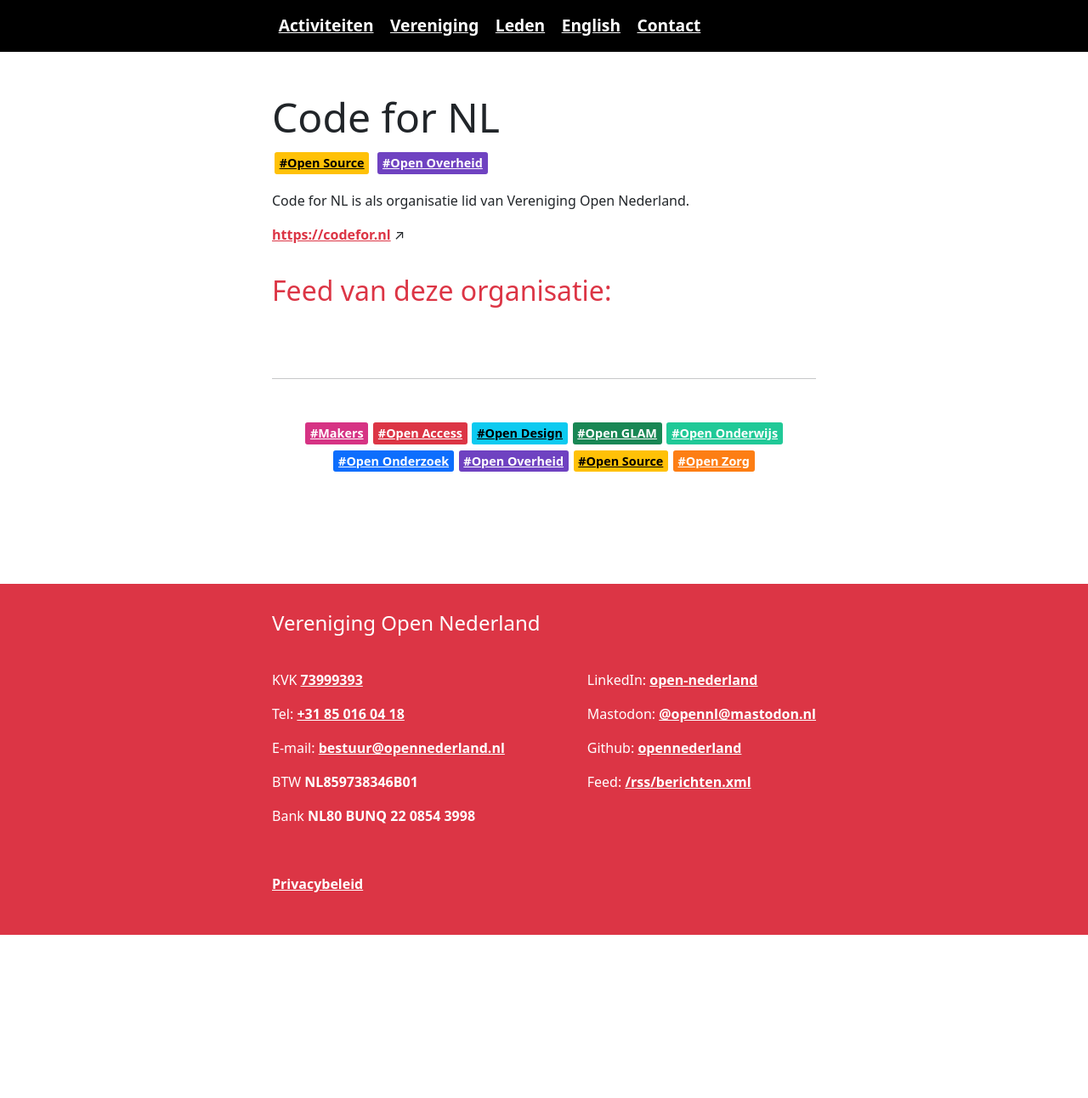
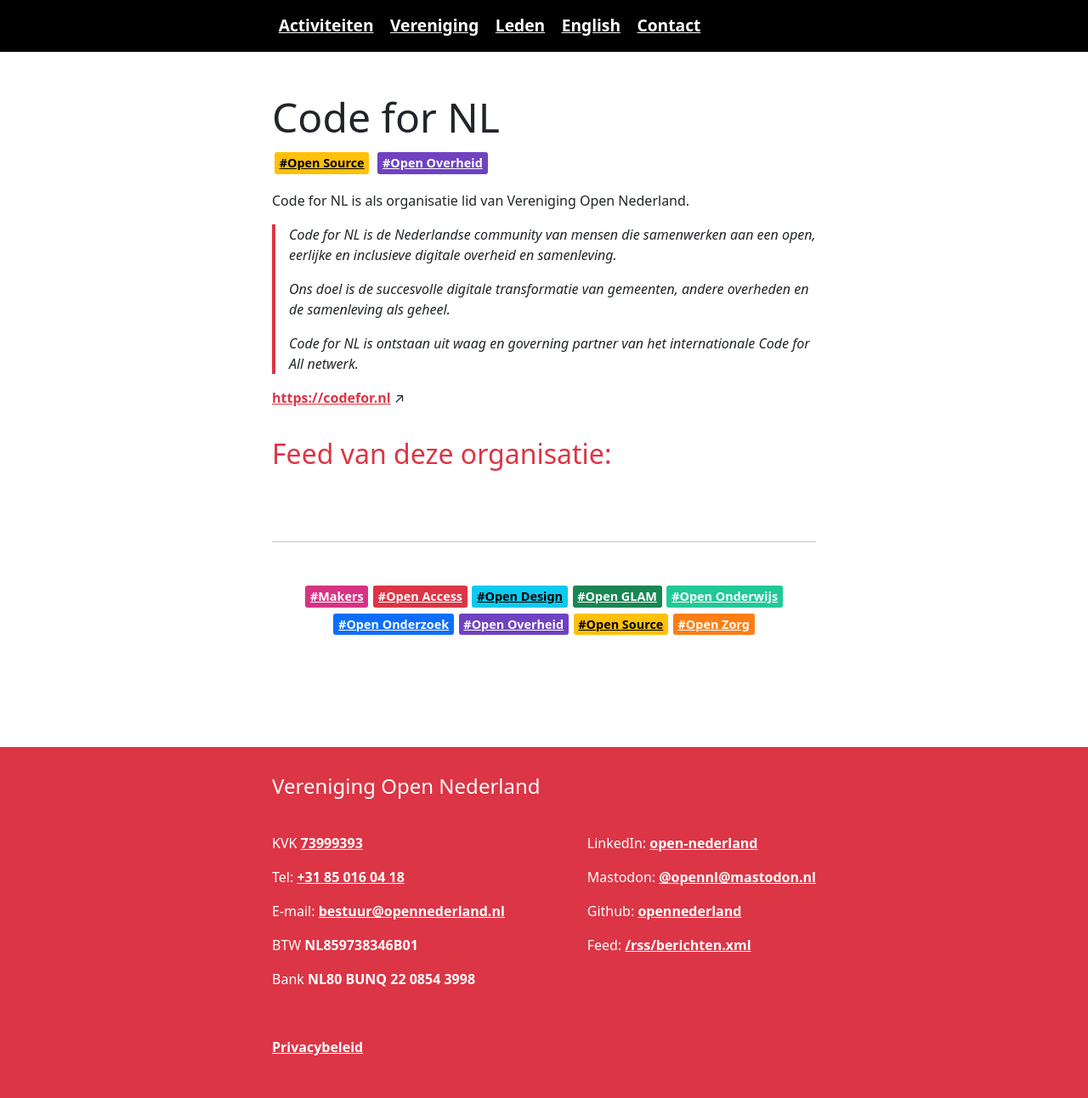
Before and after one commit to opennederland/www.opennederland.nl, a Jekyll site: the page built from _members/organisaties/code-for-nl.md, in a window 1280 px wide. Shown: the whole page at 85% size. Built offline with Jekyll 4.4.1, drawn with Linux system fonts in a browser that asks for light colours; before the commit the page ends 1100 px from its top, so only the background shows below that.

Commit message:
Update code-for-nl.md

```diff
--- a/_members/organisaties/code-for-nl.md
+++ b/_members/organisaties/code-for-nl.md
@@ -6,3 +6,9 @@
 type: organisatie
 rss: https://codefor.nl/feed.xml
 ---
+
+Code for NL is de Nederlandse community van mensen die samenwerken aan een open, eerlijke en inclusieve digitale overheid en samenleving.
+
+Ons doel is de succesvolle digitale transformatie van gemeenten, andere overheden en de samenleving als geheel.
+
+Code for NL is ontstaan uit waag en governing partner van het internationale Code for All netwerk.
```
